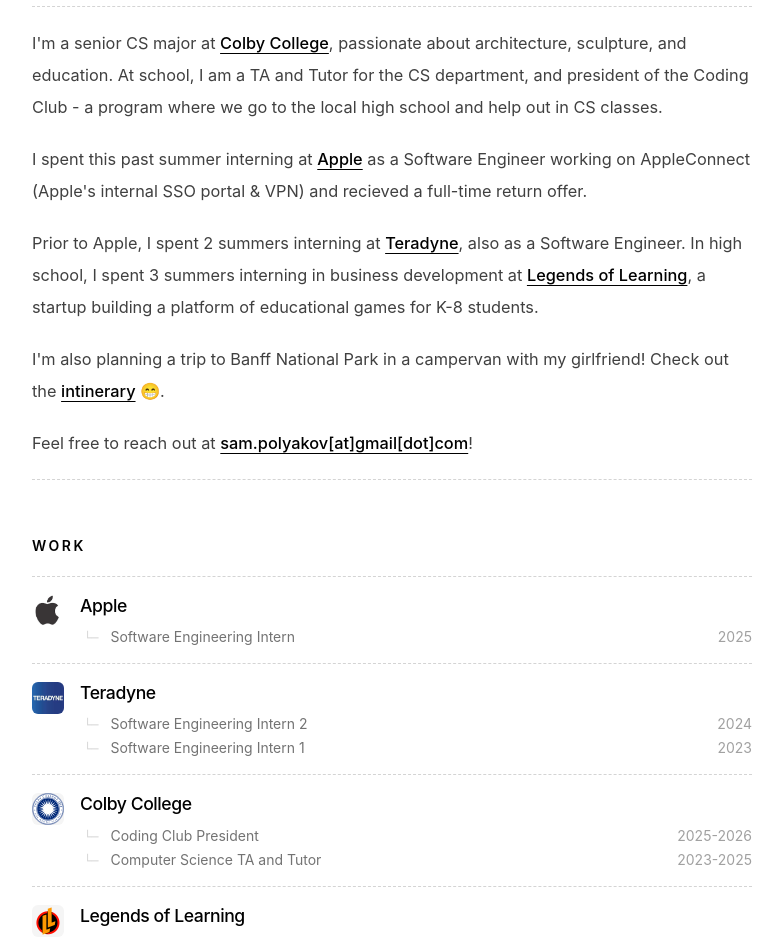
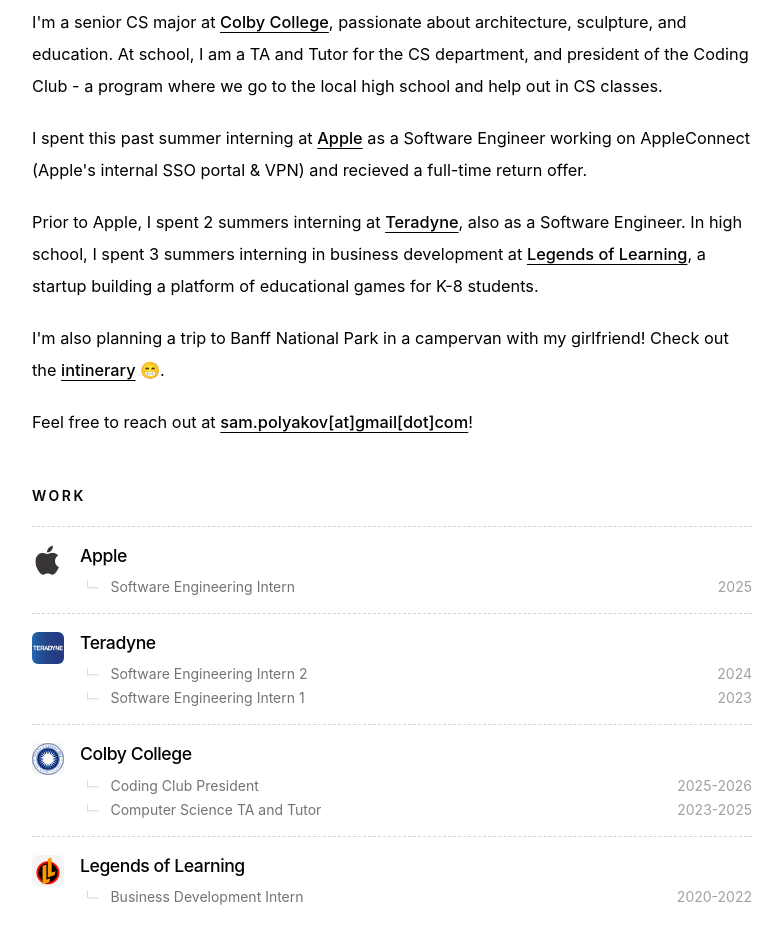
Before and after one commit to sampolz/portfolio, a Next.js app: page / in a window 1280 px wide. Shown: the part 160-1099 px from the top of the page, without its empty margins (248-1031 px from the left). Built offline with nearby package versions, Linux system fonts and the light colour scheme.

Commit message:
Update page.tsx

```diff
--- a/app/page.tsx
+++ b/app/page.tsx
@@ -4,7 +4,7 @@
   return (
     <main className="mx-auto max-w-3xl px-6 py-16">
       {/* Nav */}
-      <nav className="mb-14 flex items-center justify-between gap-8">
+      <nav className="mb-9 flex items-center justify-between gap-8">
         <span className="text-[1.9rem] font-semibold tracking-tight text-neutral-900 dark:text-white">Sam Polyakov</span>
         <div className="flex items-center gap-5 text-[0.95rem]">
           <a href="/" className="text-neutral-500 transition-colors hover:text-neutral-900 dark:hover:text-neutral-100">Home</a>
@@ -17,29 +17,29 @@
       </nav>
 
       {/* Bio */}
-      <section className="mb-14 border-y border-dashed border-neutral-300 py-5 dark:border-neutral-700">
+      <section className="mb-7 py-5">
         <div className="space-y-5">
-        <p className="text-[1.02rem] leading-8 text-neutral-700 dark:text-neutral-300">
+        <p className="text-[1.02rem] leading-8 text-neutral-700 dark:text-white">
           I'm a senior CS major at{" "}
           <a href="https://colby.edu/" target="_blank" rel="noopener noreferrer" className="font-medium text-neutral-900 underline underline-offset-4 dark:text-white">Colby College</a>
           , passionate about architecture, sculpture, and education. At school, I am a TA and Tutor for the CS department, and president of the Coding Club
           - a program where we go to the local high school and help out in CS classes.
         </p>
-        <p className="text-[1.02rem] leading-8 text-neutral-700 dark:text-neutral-300">
+        <p className="text-[1.02rem] leading-8 text-neutral-700 dark:text-white">
           I spent this past summer interning at <a href="https://apple.com/" target="_blank" rel="noopener noreferrer" className="font-medium text-neutral-900 underline underline-offset-4 dark:text-white">Apple</a>{" "}
           as a Software Engineer working on AppleConnect (Apple's internal SSO portal & VPN) and recieved a full-time return offer.
         </p>
-        <p className="text-[1.02rem] leading-8 text-neutral-700 dark:text-neutral-300">
+        <p className="text-[1.02rem] leading-8 text-neutral-700 dark:text-white">
           Prior to Apple, I spent 2 summers interning at <a href="https://teradyne.com/" target="_blank" rel="noopener noreferrer" className="font-medium text-neutral-900 underline underline-offset-4 dark:text-white">Teradyne</a>
           , also as a Software Engineer. In high school, I spent 3 summers interning in business development at{" "}
           <a href="https://www.legendsoflearning.com/" target="_blank" rel="noopener noreferrer" className="font-medium text-neutral-900 underline underline-offset-4 dark:text-white">Legends of Learning</a>
           , a startup building a platform of educational games for K-8 students.
         </p>
-        <p className="text-[1.02rem] leading-8 text-neutral-700 dark:text-neutral-300">
+        <p className="text-[1.02rem] leading-8 text-neutral-700 dark:text-white">
           I'm also planning a trip to Banff National Park in a campervan with my girlfriend! Check out the{" "}
           <a href="/banff-itinerary" target="_blank" rel="noopener noreferrer" className="font-medium text-neutral-900 underline underline-offset-4 dark:text-white">intinerary</a> 😁.
         </p>
-        <p className="text-[1.02rem] leading-8 text-neutral-700 dark:text-neutral-300">
+        <p className="text-[1.02rem] leading-8 text-neutral-700 dark:text-white">
           Feel free to reach out at{" "}
           <a href="mailto:sam.polyakov@gmail.com" className="font-medium text-neutral-900 underline underline-offset-4 dark:text-white">
             sam.polyakov[at]gmail[dot]com
@@ -50,9 +50,9 @@
       </section>
 
       {/* Work */}
-      <section className="mb-12">
+      <section className="mb-6">
         <h2 className="mb-5 text-sm font-semibold uppercase tracking-[0.18em] text-neutral-700 dark:text-white">Work</h2>
-        <div className="border-y border-dashed border-neutral-300 dark:border-neutral-700">
+        <div className="border-t border-dashed border-neutral-300 dark:border-neutral-700">
           {work.map((item, index) => {
             return (
               <div
@@ -115,9 +115,9 @@
       </section>
 
       {/* Projects */}
-      <section className="mb-12">
+      <section className="mb-6">
         <h2 className="mb-5 text-sm font-semibold uppercase tracking-[0.18em] text-neutral-700 dark:text-white">Projects</h2>
-        <div className="border-y border-dashed border-neutral-300 dark:border-neutral-700">
+        <div className="border-t border-dashed border-neutral-300 dark:border-neutral-700">
           {projects.map((item, index) => (
             <div
               key={item.name}
```
